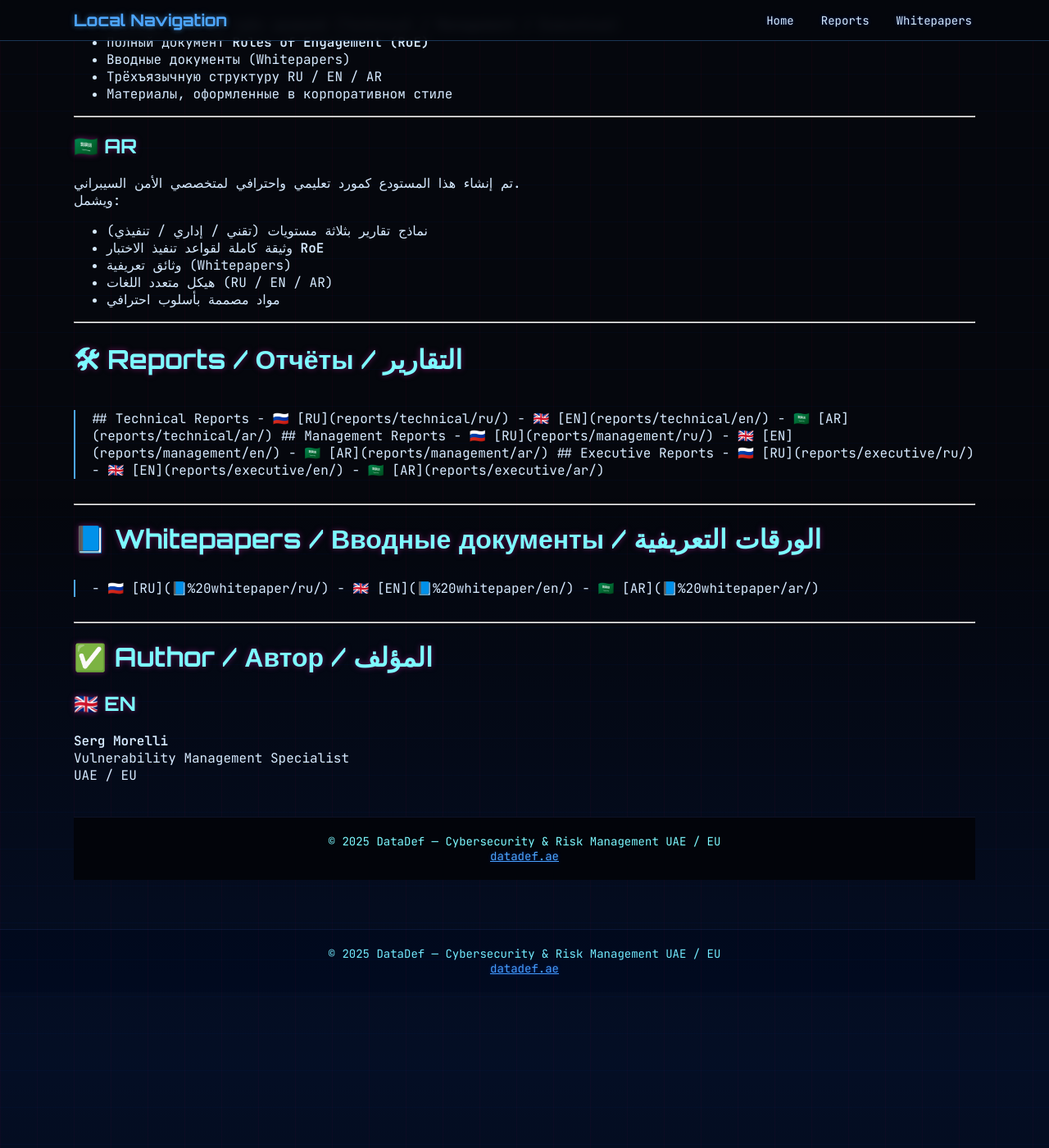
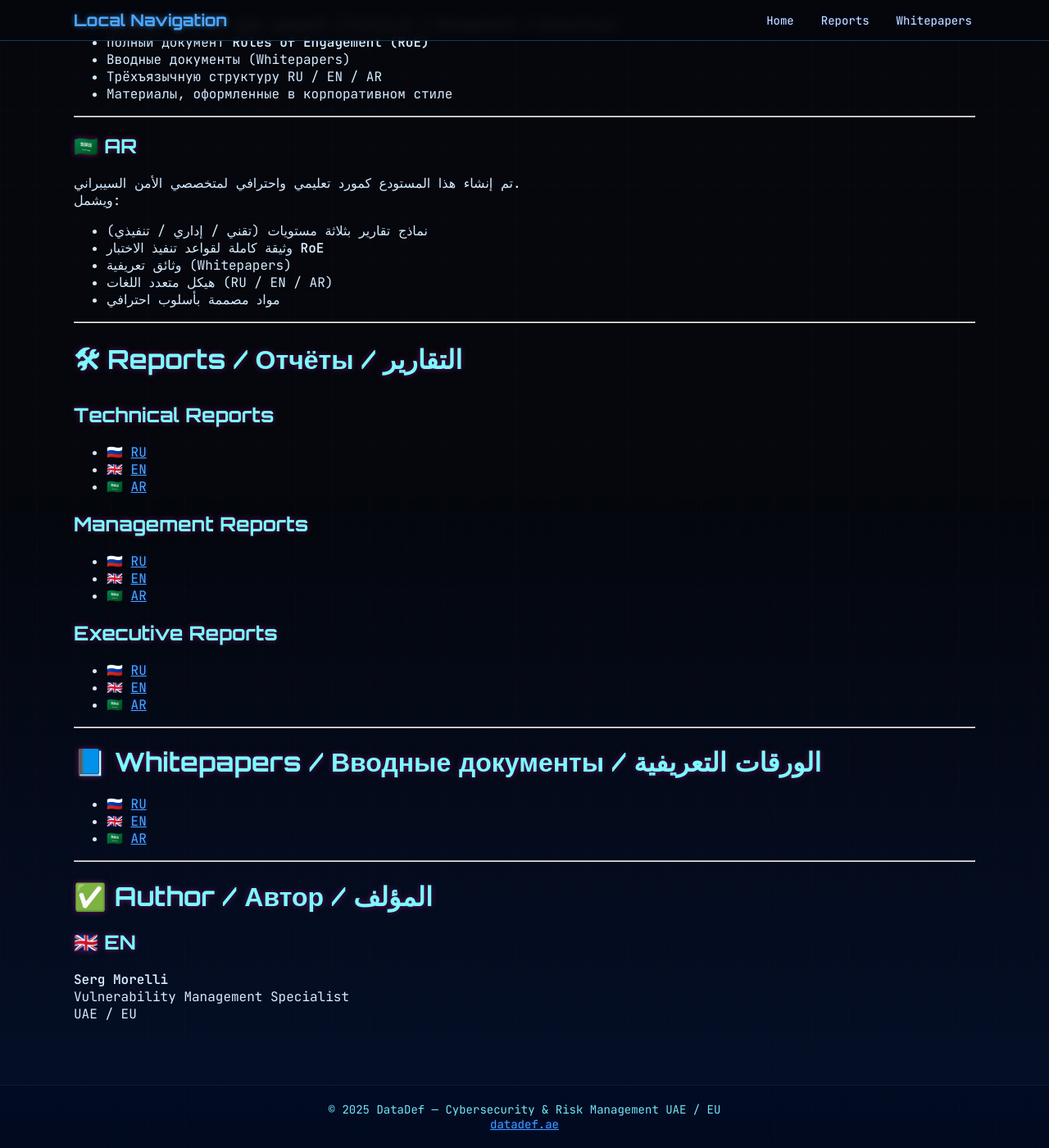
Before and after one commit to SergMorelli/SergMorelli-security-audit-report-samples, a Jekyll site: the page built from index.md, in a window 1280 px wide and 1400 px high, scrolled down 1061 px. Shown: the whole window at 82% size. Built offline with Jekyll 4.4.1, drawn with Linux system fonts in a browser that asks for light colours; our own code applies the rules of GitHub Pages for plain Markdown files; before the commit the page ends 2271 px from its top, so only the background shows below that.

Commit message:
Update sections and remove footer in index.md

```diff
--- a/index.md
+++ b/index.md
@@ -70,7 +70,7 @@ It includes:
 ---
 
 # 🛠 Reports / Отчёты / التقارير
-<section id="reports">
+<a id="reports"></a>
 
 ## Technical Reports
 - 🇷🇺 [RU](reports/technical/ru/)
@@ -87,18 +87,16 @@ It includes:
 - 🇬🇧 [EN](reports/executive/en/)
 - 🇸🇦 [AR](reports/executive/ar/)
 
-</section>
 
 ---
 
 # 📘 Whitepapers / Вводные документы / الورقات التعريفية
-<section id="whitepapers">
+<a id="whitepapers"></a>
 
 - 🇷🇺 [RU](📘%20whitepaper/ru/)
 - 🇬🇧 [EN](📘%20whitepaper/en/)
 - 🇸🇦 [AR](📘%20whitepaper/ar/)
 
-</section>
 
 ---
 
@@ -108,14 +106,3 @@ It includes:
 **Serg Morelli**
 Vulnerability Management Specialist
 UAE / EU
-
-
-
-
-
-<footer>
-    © 2025 DataDef — Cybersecurity & Risk Management
-    UAE / EU
-    <br>
-    <a href="https://datadef.ae">datadef.ae</a>
-</footer>
```
